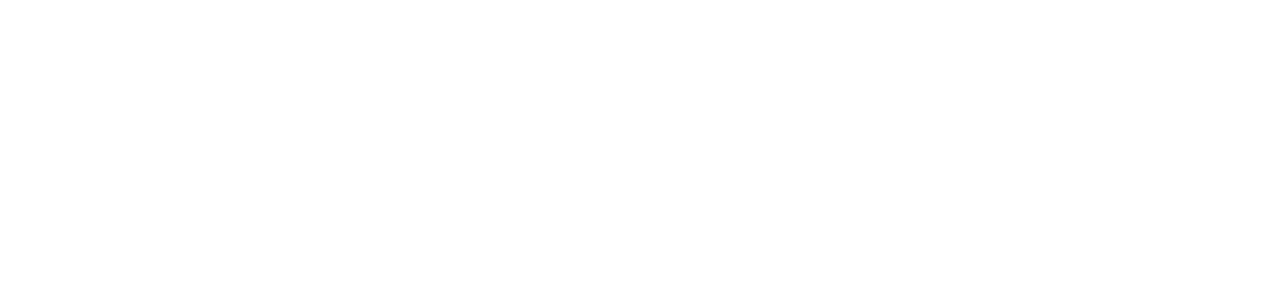
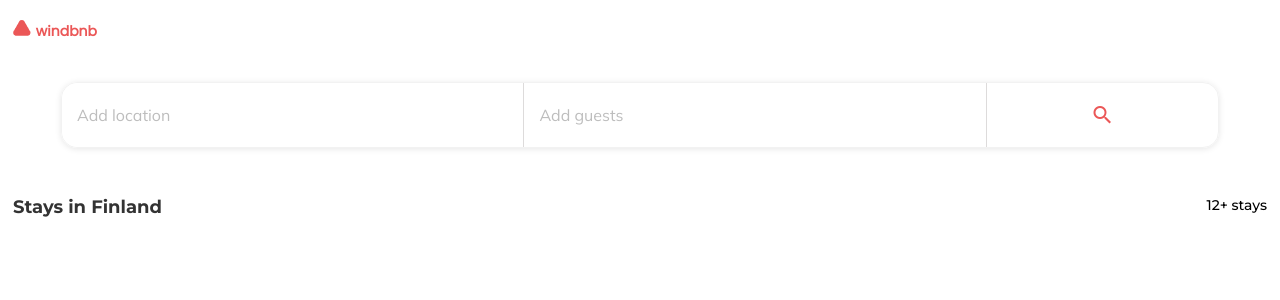
Before and after one commit to JSalehii/react-challenge, a React (Create React App) app in the folder windbnb/: page / in a window 1280 px wide. Shown: the top 300 px of the page. Built offline with nearby package versions, Linux system fonts and the light colour scheme.

Commit message:
create header component and add style to it , create content component and add infoTop to it

```diff
--- a/windbnb/public/index.html
+++ b/windbnb/public/index.html
@@ -24,6 +24,11 @@
       work correctly both with client-side routing and a non-root public URL.
       Learn how to configure a non-root public URL by running `npm run build`.
     -->
+
+    <link href="https://fonts.googleapis.com/icon?family=Material+Icons"
+      rel="stylesheet">
+
+
     <title>React App</title>
   </head>
   <body>
--- a/windbnb/src/App.css
+++ b/windbnb/src/App.css
@@ -0,0 +1,92 @@
+@import url('https://fonts.googleapis.com/css2?family=Montserrat:wght@500;600;700&family=Mulish:wght@400;500&family=Poppins&display=swap');
+
+
+* {
+    padding: 0;
+    margin: 0;
+    box-sizing: border-box;
+}
+
+.app {
+    padding: 20px 13px;
+}
+
+/* ==================== header ======================= */
+
+.header {
+    display: grid;
+    row-gap: 1.5rem;
+}
+
+.logo {
+    color: #eb5757;
+}
+
+.logo__img {
+    margin-right: .3rem;
+}
+
+.logo__name {
+    font-family: 'Poppins', sans-serif;
+    font-weight: 700;
+    font-size: 14px;
+}
+
+.searchBar {
+    margin: 1rem 3rem;
+    border: 1px solid #f2f2f2;
+    border-radius: 16px;
+    box-shadow: 0px 1px 6px rgba(0, 0, 0, 0.1);
+    display: flex;
+}
+
+.searchBar input, button {
+    padding: 20px 15px;
+    border: none;
+    font-size: 18px;
+    color: #333;
+    outline: none;
+}
+
+.searchBar > input {
+    border-right: 1px solid #dddbdb;
+    width: 40%;
+    border-top-left-radius: 16px;
+    border-bottom-left-radius: 16px;
+}
+
+.searchBar > input::placeholder {
+    font-family: 'Mulish', sans-serif;
+    font-size: 16px;
+    font-weight: 400;
+    color: #bdbdbd;
+}
+
+.searchBtn {
+    background-color: transparent;
+    width: 20%;
+    display: grid;
+    place-items: center;
+    color: #eb5757;
+}
+
+/* ==================== Info Top ======================= */
+
+.infoWrap {
+    display: flex;
+    justify-content: space-between;
+    font-family: 'Montserrat', sans-serif;
+    margin-top: 2rem;
+    margin-bottom: 1.5rem;
+}
+
+.infoTitle {
+    color: #333;
+    font-weight: 700;
+    font-size: 18px;
+}
+
+.infoSub {
+    font-weight: 500;
+    font-size: 14px;
+}
--- a/windbnb/src/App.js
+++ b/windbnb/src/App.js
@@ -1,9 +1,14 @@
 import "./App.css";
+import Header from "./components/Header";
+import Content from "./components/Content";
 
 function App() {
-    return <div className="App">
-
-    </div>;
+    return (
+        <div className="app">
+            <Header />
+            <Content />
+        </div>
+    );
 }
 
 export default App;
--- /dev/null
+++ b/windbnb/src/components/Content.js
@@ -0,0 +1,14 @@
+import React from 'react'
+import InfoTop from './InfoTop';
+
+
+
+const Content = () => {
+  return (
+    <div>
+        <InfoTop />
+    </div>
+  )
+}
+
+export default Content;
--- /dev/null
+++ b/windbnb/src/components/Header.js
@@ -0,0 +1,15 @@
+import React, {useState} from 'react'
+import Logo from './Logo'
+import Search from './Search'
+
+const Header = () => {
+
+  return (
+    <div className="header">
+        <Logo />
+        <Search />
+    </div>
+  )
+}
+
+export default Header;
--- /dev/null
+++ b/windbnb/src/components/InfoTop.js
@@ -0,0 +1,12 @@
+import React from 'react'
+
+const InfoTop = (props) => {
+  return (
+    <div className="infoWrap">
+        <p className="infoTitle">Stays in Finland</p>
+        <p className="infoSub">12+ stays</p>
+    </div>
+  )
+}
+
+export default InfoTop;
--- /dev/null
+++ b/windbnb/src/components/Logo.js
@@ -0,0 +1,13 @@
+import logo from '../assets/img/logo.png';
+
+
+const Logo = () => {
+    return (
+        <div className="logo">
+            <img className="logo__img" src={logo} alt="logo" />
+            <span className="logo__name">windbnb</span>
+        </div>
+    );
+};
+
+export default Logo;
--- /dev/null
+++ b/windbnb/src/components/Search.js
@@ -0,0 +1,19 @@
+import React from "react";
+
+const Search = () => {
+    return (
+        <form className="searchBar">
+            <input
+                type="search"
+                className="locationSearch"
+                placeholder="Add location"
+            />
+            <input type="search" className="guest" placeholder="Add guests" />
+            <button type="submit" className="searchBtn">
+                <span className="material-icons">search</span>
+            </button>
+        </form>
+    );
+};
+
+export default Search;
```
Also changed, not shown: windbnb/src/assets/img/logo.png (added).
